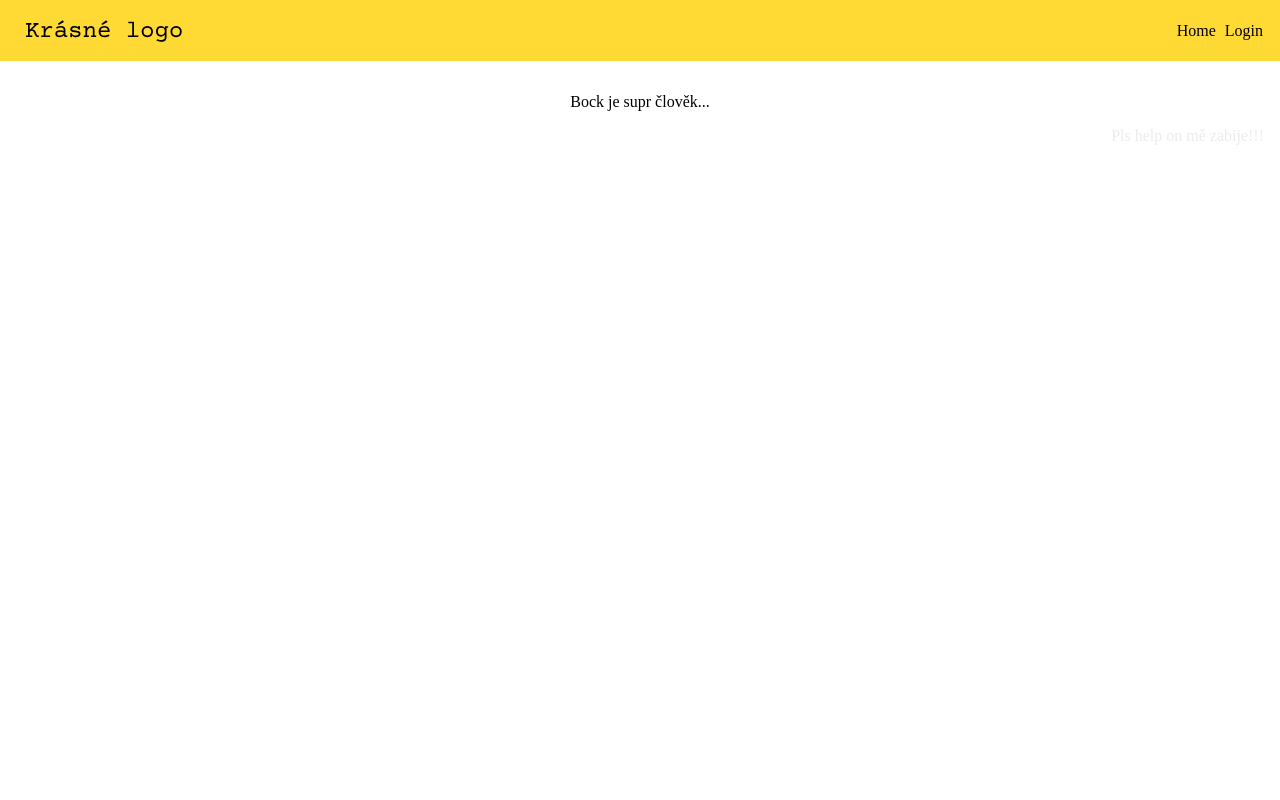
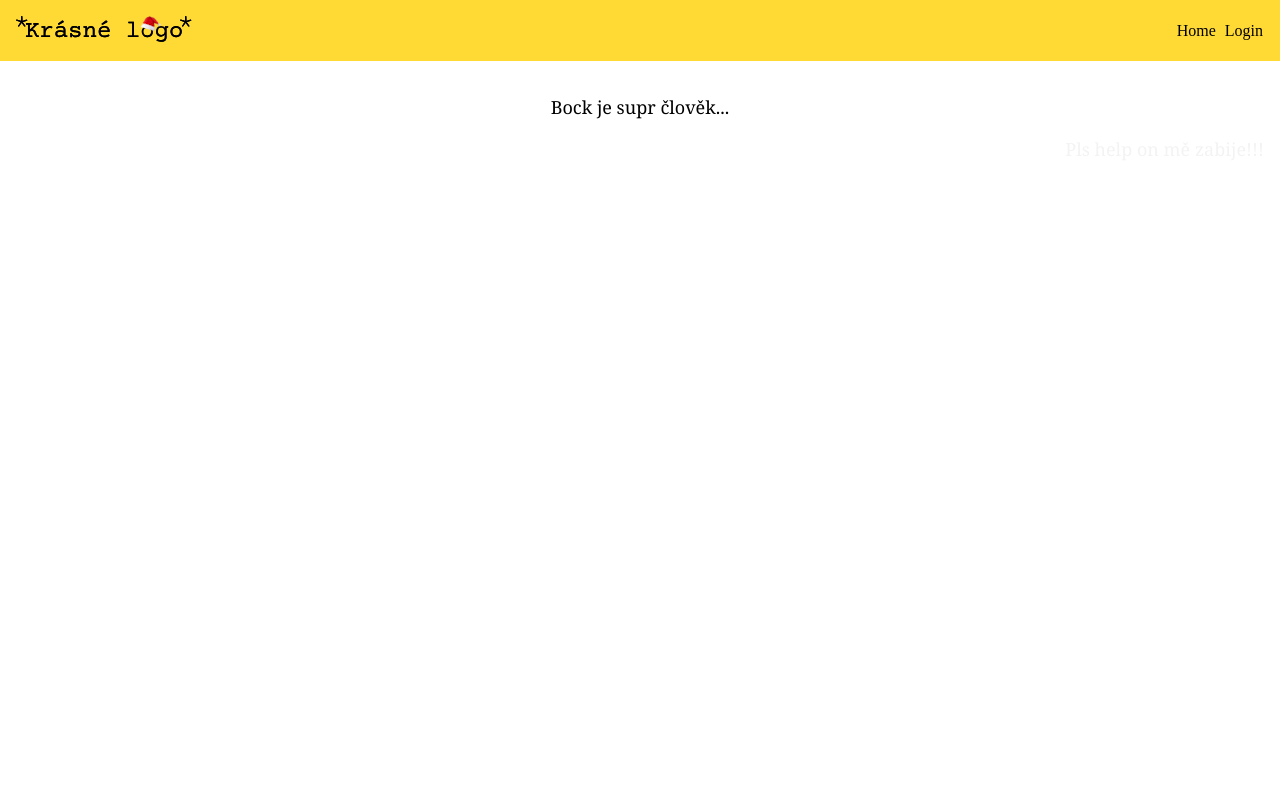
Before and after one commit to chlebicsasky/prekladyodparadoxu, a plain HTML site: page index.html in a window 1280 px wide. Shown: the top 800 px of the page. Drawn offline with Linux system fonts and the light colour scheme.

Commit message:
ano_spravne_bocku

```diff
--- a/index.html
+++ b/index.html
@@ -4,12 +4,12 @@
     <meta charset="UTF-8">
     <meta http-equiv="X-UA-Compatible" content="IE=edge">
     <meta name="viewport" content="width=device-width, initial-scale=1.0">
-    <title>bock</title>
+    <title>Moje krásná stránka</title>
     <link rel="stylesheet" href="/style/style.css">
 </head>
 <body>
     <header>
-        <img id="oprasek" src="/opraski/logo.png" alt="logo">
+        <img id="oprasek" src="/opraski/krasne_logo_vanocni.png" alt="logo">
         <div class="vec1">
             <a id="Homevec" href="#">Home</a>
             <a id="Loginvec" href="#">Login</a>
--- a/style/style.css
+++ b/style/style.css
@@ -28,12 +28,14 @@ body{
 
 main{
     padding: 16px;
-    height: 750px;
+    height: 710px;
     text-align: center;
+    font-family: Georgia, 'Times New Roman', Times, serif;
+    font-size: large;
 }
 
 .síkryt{
-    color: rgb(236, 236, 236);
+    color: rgb(243, 243, 243);
     text-align: end;
 }
 
@@ -48,6 +50,7 @@ main{
 footer{
     padding: 16px;
     background-color: rgb(236, 89, 84);
+    font-family: 'Trebuchet MS', 'Lucida Sans Unicode', 'Lucida Grande', 'Lucida Sans', Arial, sans-serif;
 }
 
 .odkazy{
```
Also changed, not shown: opraski/krasne_logo_better.png (added), opraski/krasne_logo_vanocni.png (added).
